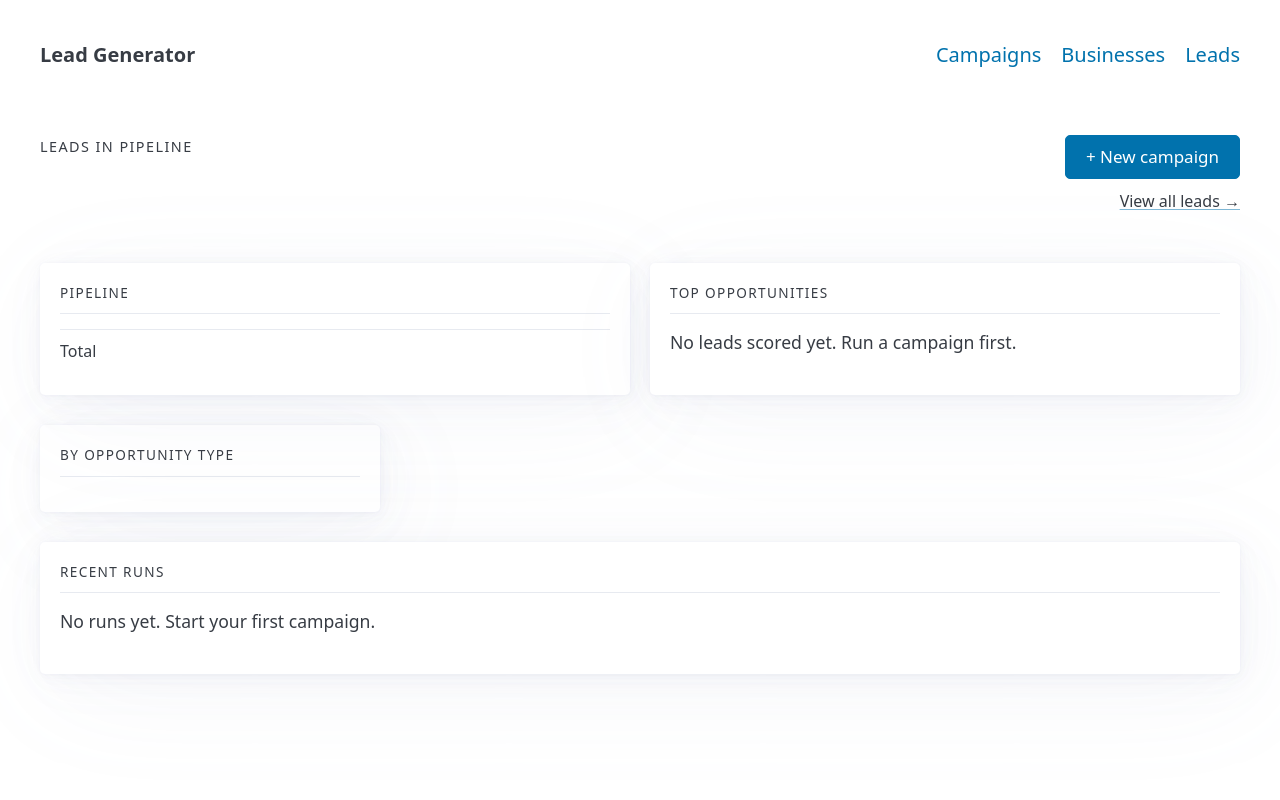
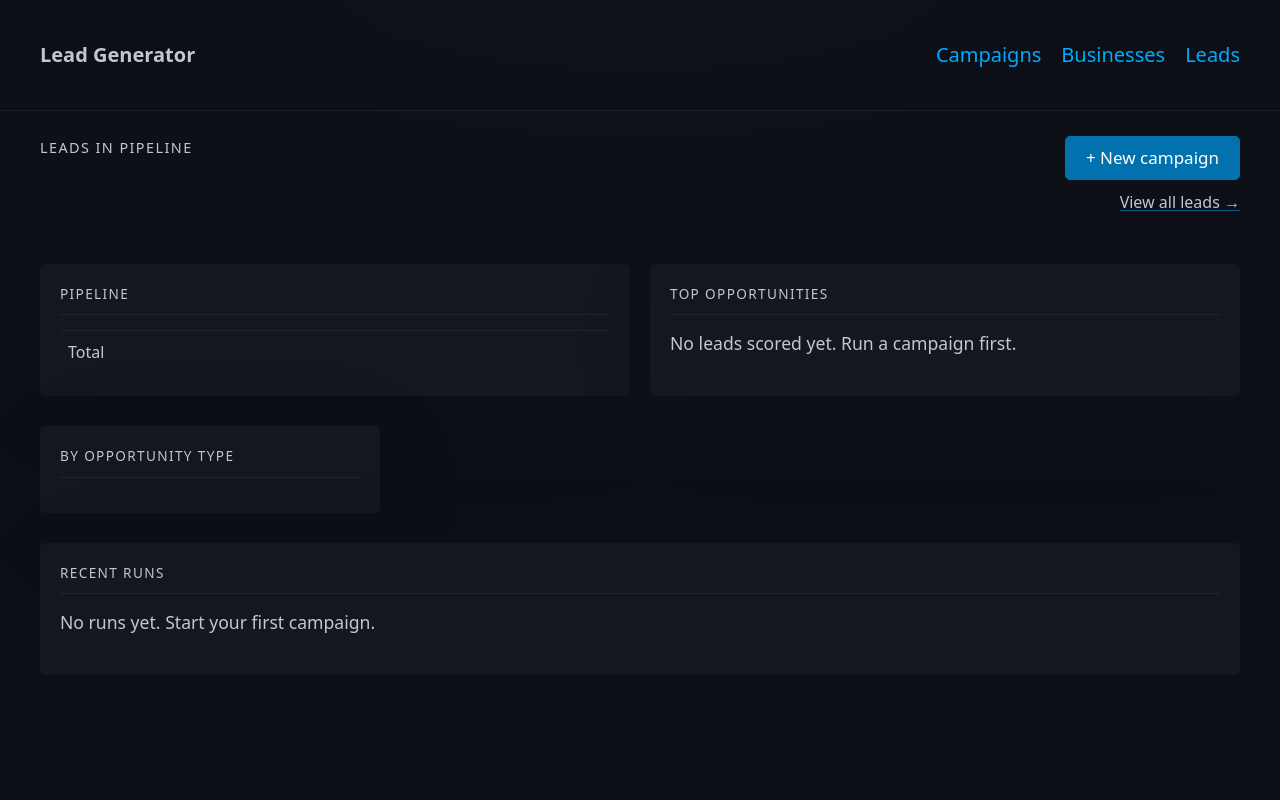
Before and after one commit to HarolAntibar/-Lead-Generator, a Python web app: template app/web/templates/home.html in a window 1280 px wide. Run offline with Jinja, Linux system fonts and the light colour scheme; the template is opened without the code that fills it, so the values that code supplies are empty; some libraries are stand-ins or nearby versions.

Commit message:
feat(ui): dark near-black theme with entrance animations on home dashboard
- Switch to dark theme via PicoCSS data-theme=dark + CSS variable overrides
- Body radial gradient (#1a2235 → #0d1117) adds depth without being dramatic
- Sticky nav with backdrop-filter blur (glass effect on scroll)
- Staggered fade-up entrance on all home sections
- Hero counter animates from 0 to total on load (cubic ease-out)
- Proportion bars on Pipeline and Opportunity type rows (animated fill)
- Pulse dot on running search runs
- Subtle row hover highlight across all list views
- All animations respect prefers-reduced-motion

```diff
--- a/app/web/templates/base.html
+++ b/app/web/templates/base.html
@@ -7,6 +7,33 @@
     <link rel="stylesheet" href="https://cdn.jsdelivr.net/npm/@picocss/pico@2/css/pico.min.css">
     <script src="https://unpkg.com/htmx.org@2.0.4" defer></script>
     <style>
+        /* ── Dark theme overrides ──────────────────────────────────────────── */
+        :root {
+          --pico-background-color:                  #0d1117;
+          --pico-card-background-color:             #131720;
+          --pico-card-sectioning-background-color:  #131720;
+          --pico-card-border-color:                 rgba(255, 255, 255, 0.07);
+          --pico-table-border-color:                rgba(255, 255, 255, 0.06);
+          --pico-muted-border-color:                rgba(255, 255, 255, 0.06);
+        }
+
+        body {
+          background: radial-gradient(ellipse 80% 50% at 50% -10%, #1a2235 0%, #0d1117 55%);
+          min-height: 100vh;
+        }
+
+        /* ── Sticky nav with glass blur ────────────────────────────────────── */
+        header {
+          position: sticky;
+          top: 0;
+          z-index: 100;
+          background: rgba(13, 17, 23, 0.82);
+          backdrop-filter: blur(12px);
+          -webkit-backdrop-filter: blur(12px);
+          border-bottom: 1px solid rgba(255, 255, 255, 0.06);
+        }
+
+        /* ── Utilities ─────────────────────────────────────────────────────── */
         .spinner {
             display: inline-block;
             width: 1rem;
--- a/app/web/templates/home.html
+++ b/app/web/templates/home.html
@@ -3,6 +3,18 @@
 
 {% block extra_style %}
 <style>
+  /* ── Entrance ── */
+  @keyframes fadeUp {
+    from { opacity: 0; transform: translateY(10px); }
+    to   { opacity: 1; transform: translateY(0); }
+  }
+  .fade-up { animation: fadeUp 0.4s ease-out both; }
+  .fade-up-1 { animation-delay: 0s; }
+  .fade-up-2 { animation-delay: 0.08s; }
+  .fade-up-3 { animation-delay: 0.16s; }
+  .fade-up-4 { animation-delay: 0.24s; }
+
+  /* ── Typography ── */
   .brief-date {
     font-size: 0.75rem;
     letter-spacing: 0.06em;
@@ -32,26 +44,36 @@
     padding-bottom: 0.5rem;
     border-bottom: 1px solid var(--pico-table-border-color);
   }
+
+  /* ── Rows ── */
   .brief-row {
     display: flex;
     justify-content: space-between;
     align-items: center;
-    padding: 0.45rem 0;
+    padding: 0.45rem 0.4rem;
     border-bottom: 1px solid var(--pico-table-border-color);
     font-size: 0.9rem;
+    position: relative;
+    border-radius: 4px;
+    overflow: hidden;
+    transition: background 0.15s ease;
   }
   .brief-row:last-child { border-bottom: none; }
+  .brief-row:hover { background: rgba(128, 128, 128, 0.06); }
+
   .brief-num {
     font-weight: 600;
     font-variant-numeric: tabular-nums;
     min-width: 2.2rem;
     text-align: right;
+    position: relative; /* stay above bar */
   }
   .brief-rank {
     font-size: 0.75rem;
     color: var(--pico-color-grey-400);
     min-width: 1.2rem;
     font-variant-numeric: tabular-nums;
+    position: relative;
   }
   .brief-lead-name {
     flex: 1;
@@ -60,28 +82,83 @@
     overflow: hidden;
     text-overflow: ellipsis;
     max-width: 180px;
+    position: relative;
   }
+
+  /* ── Proportion bar (Pipeline + Opportunity) ── */
+  @keyframes barFill {
+    from { width: 0; }
+    to   { width: var(--bar-w, 0%); }
+  }
+  .brief-row-bar::before {
+    content: '';
+    position: absolute;
+    left: 0; top: 0; bottom: 0;
+    background: currentColor;
+    opacity: 0.07;
+    border-radius: 4px;
+    pointer-events: none;
+    width: var(--bar-w, 0%);
+    animation: barFill 0.8s cubic-bezier(0.22, 1, 0.36, 1) both;
+    animation-delay: var(--bar-delay, 0.35s);
+  }
+
+  /* ── Recent runs ── */
   .brief-run-row {
     display: flex;
     align-items: center;
     gap: 1.5rem;
-    padding: 0.6rem 0;
+    padding: 0.6rem 0.4rem;
     border-bottom: 1px solid var(--pico-table-border-color);
     font-size: 0.88rem;
+    border-radius: 4px;
+    transition: background 0.15s ease;
   }
   .brief-run-row:last-child { border-bottom: none; }
+  .brief-run-row:hover { background: rgba(128, 128, 128, 0.06); }
   .brief-run-name { flex: 1; font-weight: 500; }
   .brief-run-meta { color: var(--pico-color-grey-500); font-size: 0.8rem; }
+
+  /* ── Status dot ── */
+  .status-dot {
+    display: inline-block;
+    width: 6px;
+    height: 6px;
+    border-radius: 50%;
+    margin-right: 0.3rem;
+    vertical-align: middle;
+    position: relative;
+    top: -1px;
+  }
+  .status-dot-running {
+    background: var(--pico-color-blue-500);
+    animation: pulseDot 1.5s ease-out infinite;
+  }
+  @keyframes pulseDot {
+    0%   { box-shadow: 0 0 0 0 rgba(99, 170, 255, 0.55); }
+    65%  { box-shadow: 0 0 0 6px rgba(99, 170, 255, 0); }
+    100% { box-shadow: 0 0 0 0 rgba(99, 170, 255, 0); }
+  }
+  .status-dot-done    { background: var(--pico-color-green-500); }
+  .status-dot-error   { background: var(--pico-color-red-500); }
+  .status-dot-pending { background: var(--pico-color-grey-400); }
+
+  /* ── Reduced motion ── */
+  @media (prefers-reduced-motion: reduce) {
+    .fade-up               { animation: none; opacity: 1; transform: none; }
+    .brief-row-bar::before { animation: none; }
+    .status-dot-running    { animation: none; }
+  }
 </style>
 {% endblock %}
 
 {% block content %}
 
 {# ── Top bar: hero number left, date + CTA right ── #}
-<div style="display:flex; justify-content:space-between; align-items:flex-start; margin-bottom:2.5rem;">
+<div class="fade-up fade-up-1" style="display:flex; justify-content:space-between; align-items:flex-start; margin-bottom:2.5rem;">
   <div>
     <p class="brief-date">{{ today }}</p>
-    <p class="brief-hero-number">{{ stats.total }}</p>
+    <p class="brief-hero-number" id="hero-counter" data-target="{{ stats.total }}">{{ stats.total }}</p>
     <p class="brief-hero-label">leads in pipeline</p>
   </div>
   <div style="display:flex; flex-direction:column; align-items:flex-end; gap:0.5rem; padding-top:0.25rem;">
@@ -91,17 +168,16 @@
 </div>
 
 {# ── Main grid: pipeline status + top opportunities ── #}
-<div class="grid" style="margin-bottom:1.5rem;">
+<div class="grid fade-up fade-up-2" style="margin-bottom:1.5rem;">
 
   <article style="margin:0;">
     <p class="brief-section-label">Pipeline</p>
     {% for s in all_statuses %}
     {% set count = stats.by_status.get(s, 0) %}
-    <div class="brief-row">
+    {% set pct = ((count / stats.total * 100) | round | int) if stats.total > 0 else 0 %}
+    <div class="brief-row brief-row-bar" style="--bar-w:{{ pct }}%;">
       <span class="lead-{{ s }}">{{ s | capitalize }}</span>
-      <span class="brief-num {% if count == 0 %}style="color:var(--pico-color-grey-400)"{% endif %}">
-        {{ count }}
-      </span>
+      <span class="brief-num">{{ count }}</span>
     </div>
     {% endfor %}
     <div class="brief-row" style="margin-top:0.5rem; border-top:1px solid var(--pico-table-border-color);">
@@ -131,12 +207,13 @@
 
 </div>
 
-{# ── Opportunity breakdown (narrow, left-aligned) ── #}
-<article style="margin:0 0 1.5rem 0; max-width:340px;">
+{# ── Opportunity breakdown ── #}
+<article class="fade-up fade-up-3" style="margin:0 0 1.5rem 0; max-width:340px;">
   <p class="brief-section-label">By opportunity type</p>
   {% for ot in all_opp_types %}
   {% set count = stats.by_opp_type.get(ot, 0) %}
-  <div class="brief-row">
+  {% set pct = ((count / stats.total * 100) | round | int) if stats.total > 0 else 0 %}
+  <div class="brief-row brief-row-bar" style="--bar-w:{{ pct }}%;">
     <span class="opp-{{ ot }}">{{ ot | capitalize }}</span>
     <span class="brief-num">{{ count }}</span>
   </div>
@@ -144,13 +221,15 @@
 </article>
 
 {# ── Recent runs ── #}
-<article style="margin:0;">
+<article class="fade-up fade-up-4" style="margin:0;">
   <p class="brief-section-label">Recent runs</p>
   {% if recent_runs %}
     {% for run in recent_runs %}
     <div class="brief-run-row">
       <span class="brief-run-name">{{ run.campaign_name }}</span>
-      <span class="brief-run-meta status-{{ run.status.value }}">{{ run.status.value }}</span>
+      <span class="brief-run-meta status-{{ run.status.value }}">
+        <span class="status-dot status-dot-{{ run.status.value }}"></span>{{ run.status.value }}
+      </span>
       <span class="brief-run-meta">{{ run.results_count }} results · {{ run.new_count }} new</span>
       <a href="/campaigns/{{ run.campaign_id }}/runs/{{ run.run_id }}" style="font-size:0.8rem;">View →</a>
     </div>
@@ -160,4 +239,23 @@
   {% endif %}
 </article>
 
+<script>
+(function () {
+  const el = document.getElementById('hero-counter');
+  const target = parseInt(el.dataset.target, 10);
+  if (!target || window.matchMedia('(prefers-reduced-motion: reduce)').matches) return;
+  el.textContent = '0';
+  const dur = Math.min(900, 250 + target * 10);
+  const start = performance.now();
+  const easeOut = t => 1 - Math.pow(1 - t, 3);
+  function tick(now) {
+    const p = Math.min((now - start) / dur, 1);
+    el.textContent = Math.round(easeOut(p) * target);
+    if (p < 1) requestAnimationFrame(tick);
+    else el.textContent = target;
+  }
+  requestAnimationFrame(tick);
+}());
+</script>
+
 {% endblock %}
```
Also changed, not shown: other parts of app/web/templates/base.html (+18 -17 lines).
